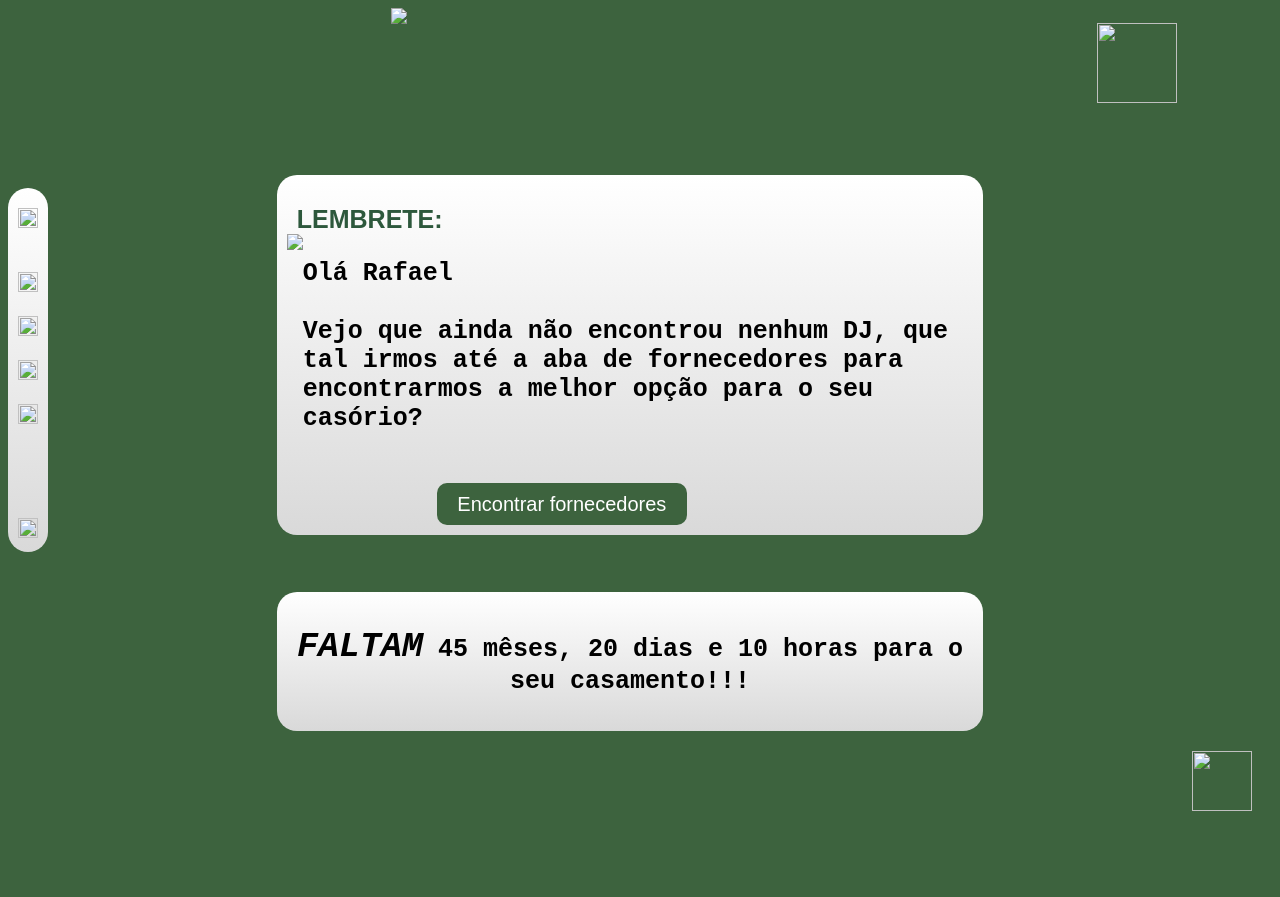
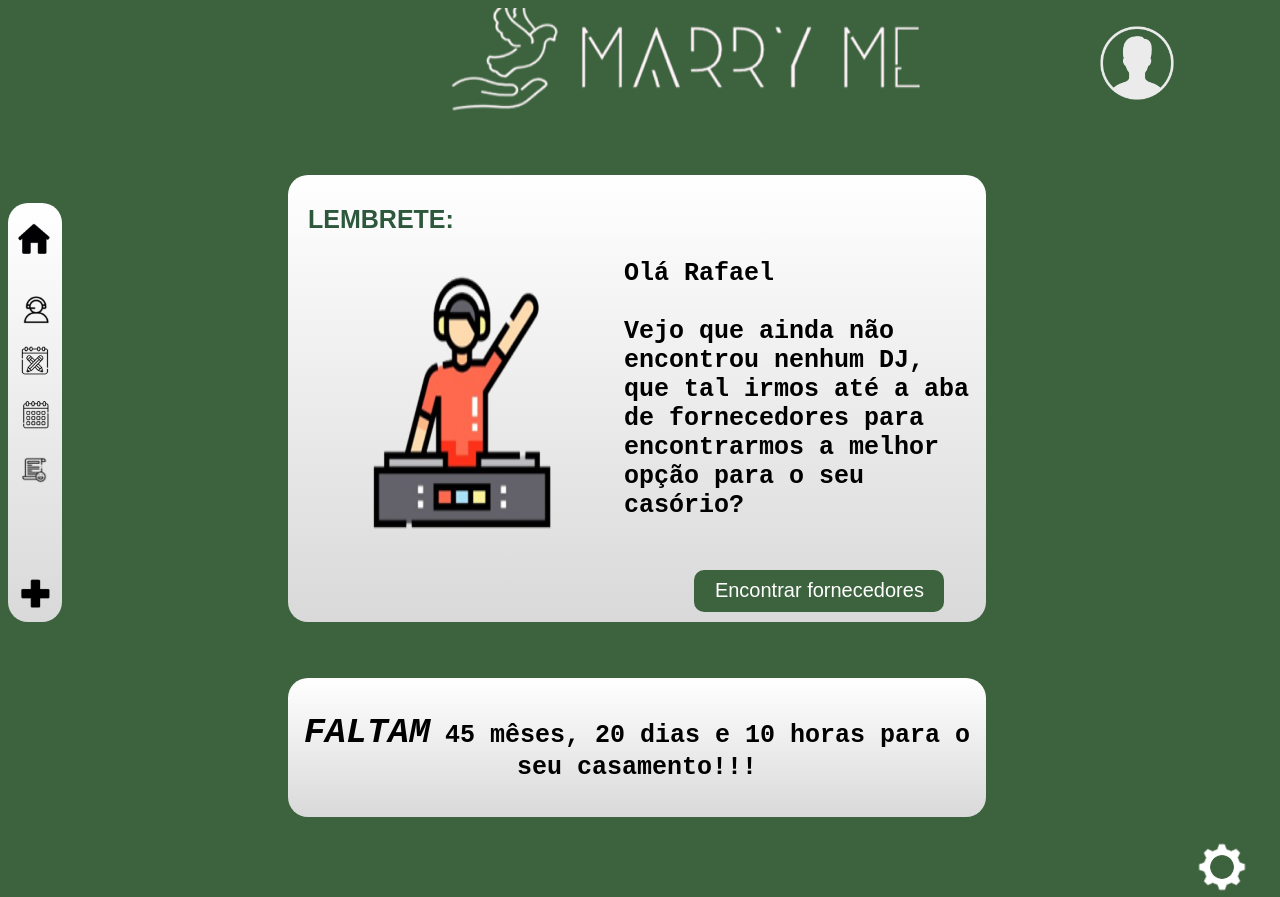
Before and after one commit to Helengendary/Pitada-Front, a plain HTML site: page Experiência Criativa/Marry.Me/Fornecedores/GestaoFornecedores.html in a window 1280 px wide. Before the commit the page ends 811 px from the top, so only its background shows below. Drawn offline with Linux system fonts and the light colour scheme.

Commit message:
To tentando

```diff
--- a/Experiência Criativa/Marry.Me/Fornecedores/GestaoFornecedores.html
+++ b/Experiência Criativa/Marry.Me/Fornecedores/GestaoFornecedores.html
@@ -7,23 +7,23 @@
 </head>
 <body>
     <div class="menu">
-        <img id="imgMenu" src="./imagens/casa.png" style="padding-bottom: 40px;">
-        <img id="imgMenu" src="./imagens/pessoaMenu.png" style="padding-bottom: 20px;">
-        <img id="imgMenu" src="./imagens/calendarioLapis.png" style="padding-bottom: 20px;">
-        <img id="imgMenu" src="./imagens/calendario.png" style="padding-bottom: 20px;">
-        <img id="imgMenu" src="./imagens/papelMenu.png" style="padding-bottom: 20px;">
-        <img id="imgMenu" src="./imagens/maisMenu.png" style="padding-top: 70px;">
+        <img id="imgMenu" src="../imagens/casa.png" style="padding-bottom: 40px;">
+        <img id="imgMenu" src="../imagens/pessoaMenu.png" style="padding-bottom: 20px;">
+        <img id="imgMenu" src="../imagens/calendarioLapis.png" style="padding-bottom: 20px;">
+        <img id="imgMenu" src="../imagens/calendario.png" style="padding-bottom: 20px;">
+        <img id="imgMenu" src="../imagens/papelMenu.png" style="padding-bottom: 20px;">
+        <img id="imgMenu" src="../imagens/maisMenu.png" style="padding-top: 70px;">
     </div>
 
     <div>
         <div class="cabecalho">
-            <img id="logo" src="./imagens/logo.png">
-            <img id="profile" src="./imagens/profile.png">
+            <img id="logo" src="../imagens/logo.png">
+            <img id="profile" src="../imagens/profile.png">
         </div>
         <div class="popup">
             <h1 id="tituloPop">LEMBRETE:</h1>
             <div class="alinhamentoPop">
-                <img id="im" src="./imagens/DJ.png">
+                <img id="im" src="../imagens/DJ.png">
                 <div>
                     <p id="textoPop" style="font-size: 25px;">Olá Rafael<br><br>Vejo que ainda não encontrou nenhum DJ, que tal irmos até a aba de fornecedores para encontrarmos a melhor opção para o seu casório?</p>
                     <button id="buttonPop">Encontrar fornecedores</button>
@@ -35,5 +35,5 @@
         </div>
     </div>
 </body>
-<img id="configura" src="./imagens/configurações.png">
+<img id="configura" src="../imagens/configurações.png">
 </html>
--- /dev/null
+++ b/Experiência Criativa/Marry.Me/Principal/stylePrincipal.css
@@ -0,0 +1,50 @@
+html, body{
+    margin: 0;
+  }
+
+.carrossel {
+    width: 25%;
+    height: 25%;
+}
+
+.slide-controller:nth-child(1):checked ~ .slide-show .slides-list{--selected-item: 0;}
+.slide-controller:nth-child(2):checked ~ .slide-show .slides-list{--selected-item: 1;}
+.slide-controller:nth-child(3):checked ~ .slide-show .slides-list{--selected-item: 2;}
+
+.slide-show{
+overflow: hidden;
+}
+
+.slides-list{
+
+--selected-item: 0;
+--total-items: 3;
+list-style-type: none;
+margin: 10px 0;
+padding: 0;
+position: relative;
+left: calc(var(--selected-item) * -100%);
+width: calc(var(--total-items) * 100%);
+transition: left 0.4s cubic-bezier(0.680, -0.550, 0.265, 1.550);
+
+display: grid;
+grid-auto-flow: column;
+grid-auto-columns: 1fr;
+}
+
+.menu {
+    padding: 20px;
+}
+
+.menu img{
+    width: 800px;
+    width: 400px;
+}
+
+.menu em {
+    color: white;
+    margin-left: 50px;
+    margin-bottom: 20px;
+    font-size: 30px;
+    font-style: normal;
+}
```
Also changed, not shown: Experiência Criativa/Marry.Me/Principal/principal.html (added, +36 -0 lines), Experiência Criativa/Marry.Me/principal.html (deleted, +0 -3 lines), Experiência Criativa/Marry.Me/imagens/calendarioCarrosel.png (added), Experiência Criativa/Marry.Me/imagens/churras.png (added), Experiência Criativa/Marry.Me/imagens/planeDeFunde.png (added), Experiência Criativa/Marry.Me/imagens/planoDeFundo.png (deleted), Experiência Criativa/Marry.Me/imagens/presente.png (added).
